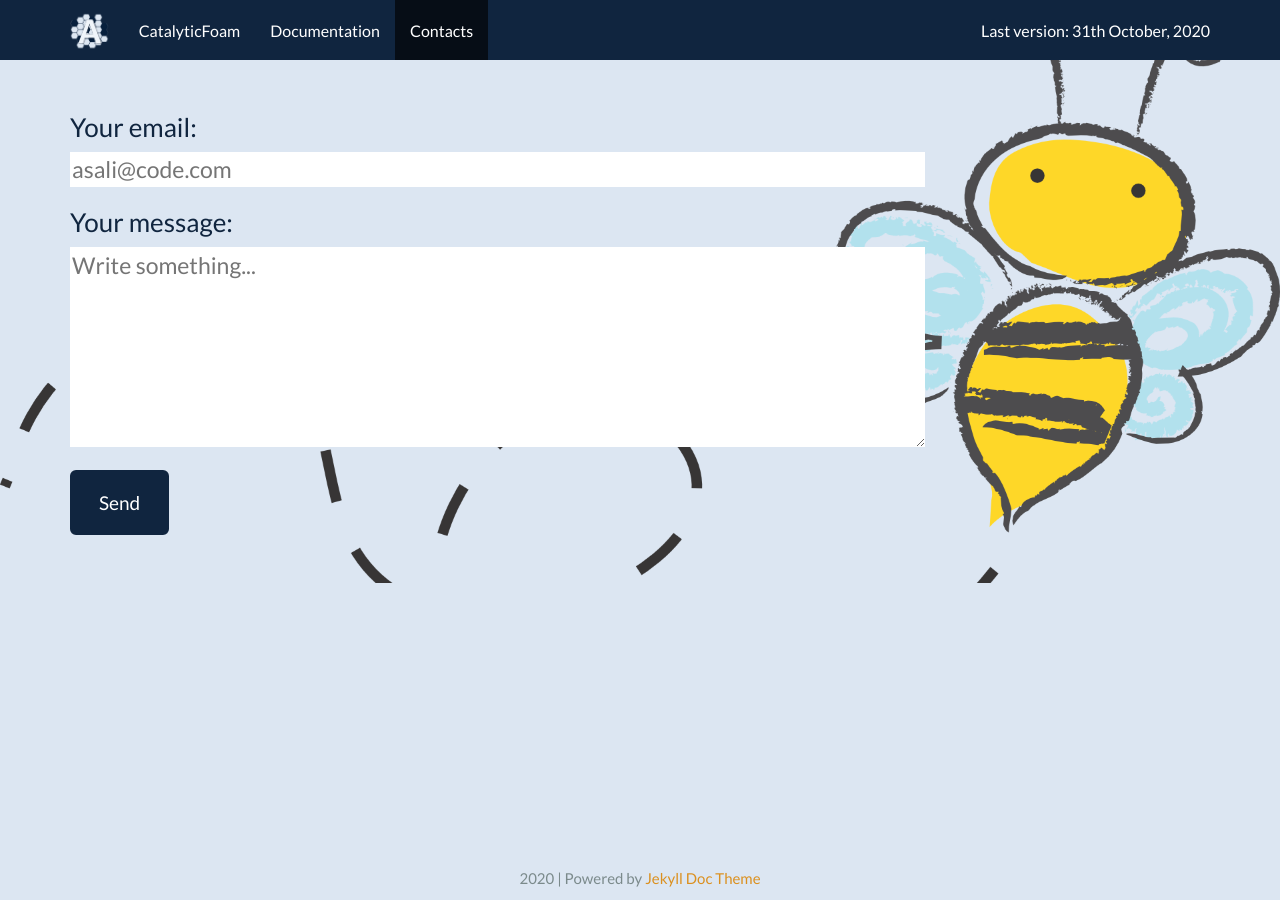
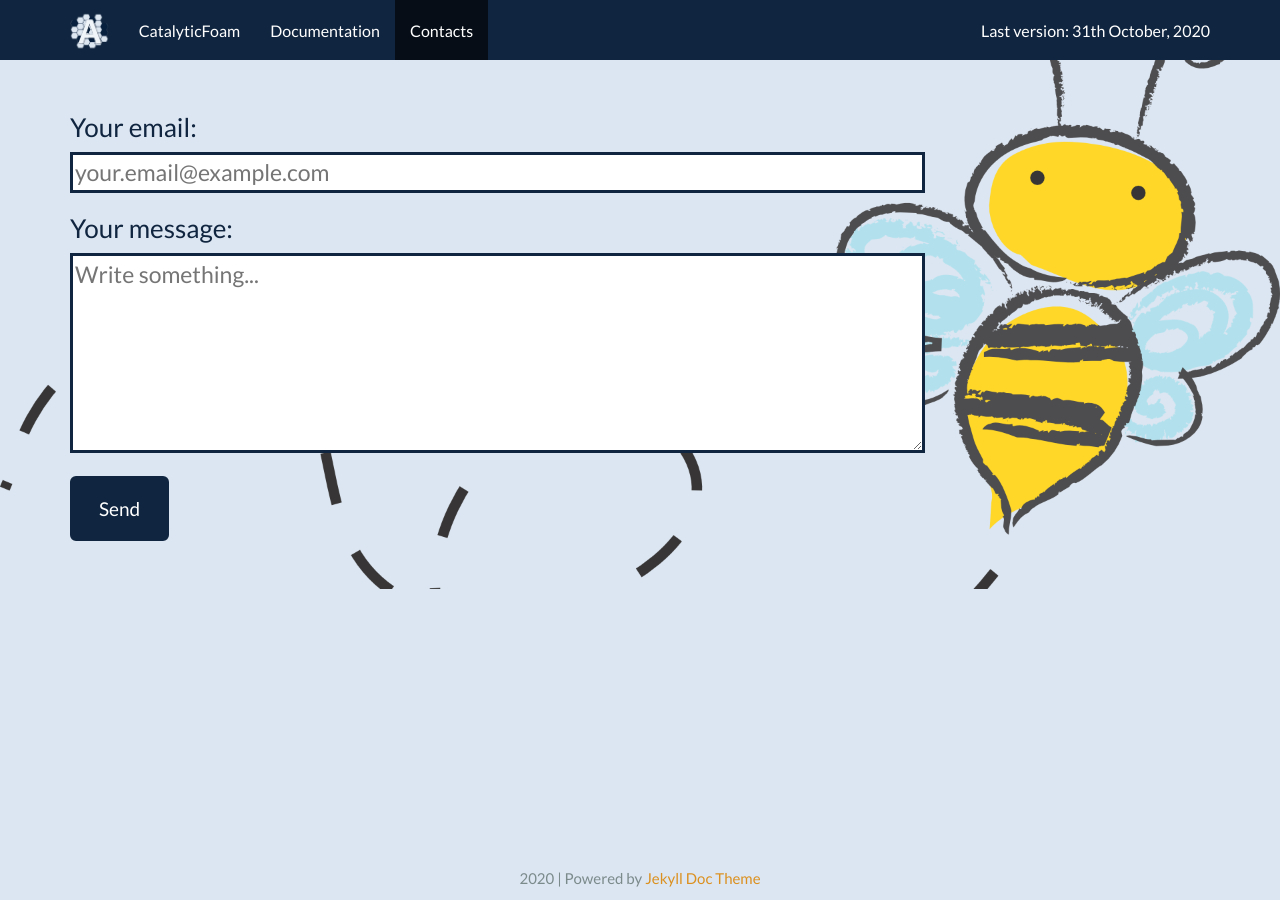
Before and after one commit to srebughini/ASALI, a Jekyll site: the page built from _pages/contacts.md, in a window 1280 px wide. Built offline with Jekyll 4.4.1, drawn with Linux system fonts in a browser that asks for light colours.

Commit message:
Contact page

```diff
--- a/_pages/contacts.md
+++ b/_pages/contacts.md
@@ -19,11 +19,11 @@ redirect_from: /docs/index.html
   <form action="https://formspree.io/f/mdopzvpj" method="POST">
     <h3>Your email:</h3>
     <p>
-      <input type="text" style="width:75%; border:none" placeholder="asali@code.com" name="_replyto">
+      <input type="text" style="width:75%; border:solid " placeholder="your.email@example.com" name="_replyto">
     </p>
     <h3>Your message:</h3>
     <p>
-      <textarea placeholder="Write something..." style="height:200px; width:75%; border:none" name="message"></textarea>
+      <textarea placeholder="Write something..." style="height:200px; width:75%; border:solid" name="message"></textarea>
     </p>
     <button class="btn btn-primary btn-lg" type="submit">Send</button>
   </form>
--- a/_sass/bootswatch/asali/_variables.scss
+++ b/_sass/bootswatch/asali/_variables.scss
@@ -30,6 +30,8 @@ $brand-danger:          #E74C3C !default;
 $body-bg:               #DCE6F2 !default;
 //** Global text color on `<body>`.
 $text-color:            $brand-primary !default;
+//** Global text border on `<body>`.
+$text-border-color:     $brand-primary !default;
 
 //** Global textual link color.
 $link-color:            $brand-info !default;
@@ -189,7 +191,7 @@ $input-bg-disabled:              $gray-lighter !default;
 //** Text color for `<input>`s
 $input-color:                    $text-color !default;
 //** `<input>` border color
-$input-border:                   #dce4ec !default;
+$input-border:                   $text-border-color !default;
 
 // TODO: Rename `$input-border-radius` to `$input-border-radius-base` in v4
 //** Default `.form-control` border radius
```
